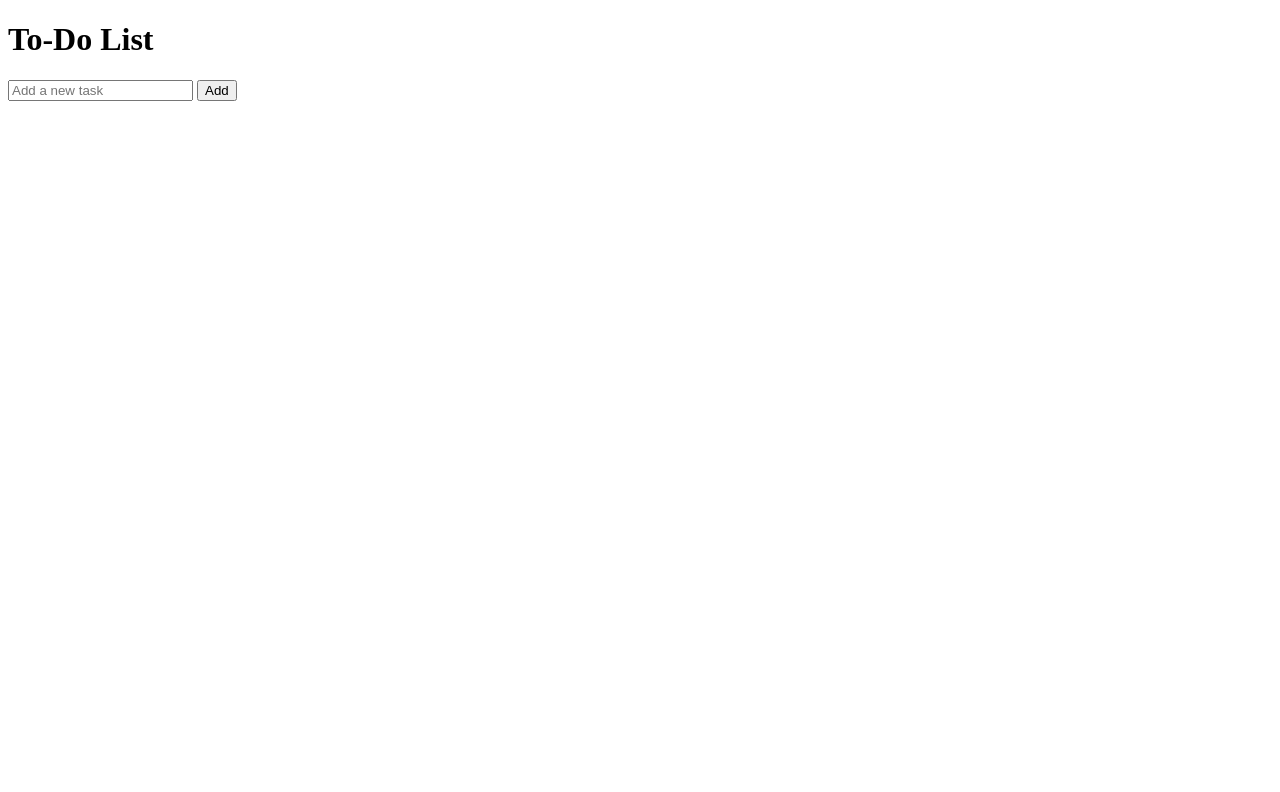
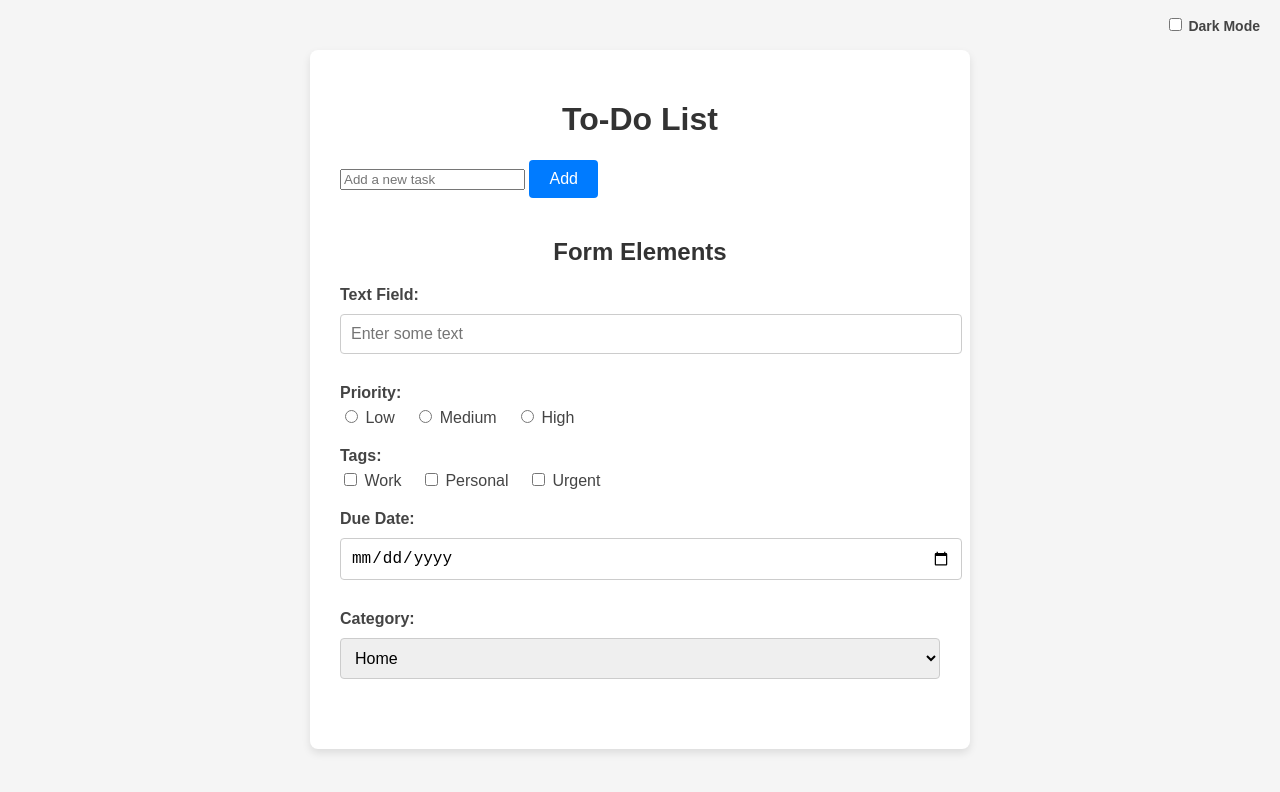
Before and after one commit to nDenizhan/cypress-testing-demo, a website: page public/index.html in a window 1280 px wide. Drawn offline with Linux system fonts and the light colour scheme.

Commit message:
updated index.html and css files

```diff
--- a/public/index.html
+++ b/public/index.html
@@ -3,12 +3,65 @@
 <head>
   <meta charset="UTF-8" />
   <title>To-Do App</title>
+  <link rel="stylesheet" href="styles.css" />
 </head>
 <body>
-  <h1>To-Do List</h1>
-  <input id="new-todo" placeholder="Add a new task" />
-  <button onclick="addTodo()">Add</button>
-  <ul id="todo-list"></ul>
+  <div class="theme-toggle">
+    <label>
+      <input type="checkbox" id="toggle-dark" />
+      Dark Mode
+    </label>
+  </div>
+
+  <div class="container">
+    <h1>To-Do List</h1>
+    <div class="form-group">
+      <input id="new-todo" placeholder="Add a new task" />
+      <button onclick="addTodo()">Add</button>
+    </div>
+    <ul id="todo-list"></ul>
+
+    <h2>Form Elements</h2>
+
+    <div class="form-section">
+      <div class="form-group">
+        <label for="text-field">Text Field:</label>
+        <input type="text" id="text-field" placeholder="Enter some text" />
+      </div>
+
+      <div class="form-group">
+        <label>Priority:</label>
+        <div class="inline-group">
+          <label><input type="radio" name="priority" value="low" /> Low</label>
+          <label><input type="radio" name="priority" value="medium" /> Medium</label>
+          <label><input type="radio" name="priority" value="high" /> High</label>
+        </div>
+      </div>
+
+      <div class="form-group">
+        <label>Tags:</label>
+        <div class="inline-group">
+          <label><input type="checkbox" name="tags" value="work" /> Work</label>
+          <label><input type="checkbox" name="tags" value="personal" /> Personal</label>
+          <label><input type="checkbox" name="tags" value="urgent" /> Urgent</label>
+        </div>
+      </div>
+
+      <div class="form-group">
+        <label for="due-date">Due Date:</label>
+        <input type="date" id="due-date" />
+      </div>
+
+      <div class="form-group">
+        <label for="category">Category:</label>
+        <select id="category">
+          <option value="home">Home</option>
+          <option value="office">Office</option>
+          <option value="school">School</option>
+        </select>
+      </div>
+    </div>
+  </div>
 
   <script>
     function addTodo() {
@@ -20,6 +73,11 @@
       document.getElementById("todo-list").appendChild(li);
       input.value = "";
     }
+
+    // Dark Mode toggle
+    document.getElementById("toggle-dark").addEventListener("change", function () {
+      document.body.classList.toggle("dark-mode", this.checked);
+    });
   </script>
 </body>
 </html>
--- /dev/null
+++ b/public/styles.css
@@ -0,0 +1,127 @@
+body {
+  font-family: Arial, sans-serif;
+  background-color: #f5f5f5;
+  margin: 0;
+  padding: 0;
+}
+
+.container {
+  max-width: 600px;
+  margin: 50px auto;
+  background: white;
+  padding: 30px;
+  border-radius: 8px;
+  box-shadow: 0 4px 8px rgba(0,0,0,0.1);
+}
+
+h1, h2 {
+  text-align: center;
+  color: #333;
+}
+
+input[type="text"],
+input[type="date"],
+select {
+  width: 100%;
+  padding: 10px;
+  margin-top: 5px;
+  margin-bottom: 15px;
+  border: 1px solid #ccc;
+  border-radius: 4px;
+  font-size: 16px;
+}
+
+button {
+  padding: 10px 20px;
+  font-size: 16px;
+  background-color: #007bff;
+  color: white;
+  border: none;
+  border-radius: 4px;
+  cursor: pointer;
+  margin-bottom: 20px;
+}
+
+button:hover {
+  background-color: #0056b3;
+}
+
+ul {
+  list-style-type: none;
+  padding: 0;
+}
+
+li {
+  background: #e9ecef;
+  margin: 5px 0;
+  padding: 10px;
+  border-radius: 4px;
+}
+
+label {
+  display: block;
+  margin-bottom: 5px;
+  font-weight: bold;
+  color: #444;
+}
+
+.form-section {
+  margin-bottom: 25px;
+}
+
+.form-group {
+  margin-bottom: 15px;
+}
+
+.inline-group label {
+  display: inline-block;
+  margin-right: 15px;
+  font-weight: normal;
+}
+
+/* Theme Toggle Styles */
+.theme-toggle {
+  position: absolute;
+  top: 15px;
+  right: 20px;
+  font-size: 14px;
+}
+
+/* Dark Mode Styles */
+body.dark-mode {
+  background-color: #121212;
+  color: #f0f0f0;
+}
+
+body.dark-mode .container {
+  background-color: #1e1e1e;
+  box-shadow: 0 4px 12px rgba(0, 0, 0, 0.6);
+}
+
+body.dark-mode input,
+body.dark-mode select,
+body.dark-mode button {
+  background-color: #2c2c2c;
+  color: #f0f0f0;
+  border: 1px solid #555;
+}
+
+body.dark-mode input::placeholder {
+  color: #aaa;
+}
+
+body.dark-mode li {
+  background: #2a2a2a;
+}
+
+body.dark-mode label {
+  color: #ddd;
+}
+
+body.dark-mode button {
+  background-color: #3399ff;
+}
+
+body.dark-mode button:hover {
+  background-color: #267ac1;
+}
```
